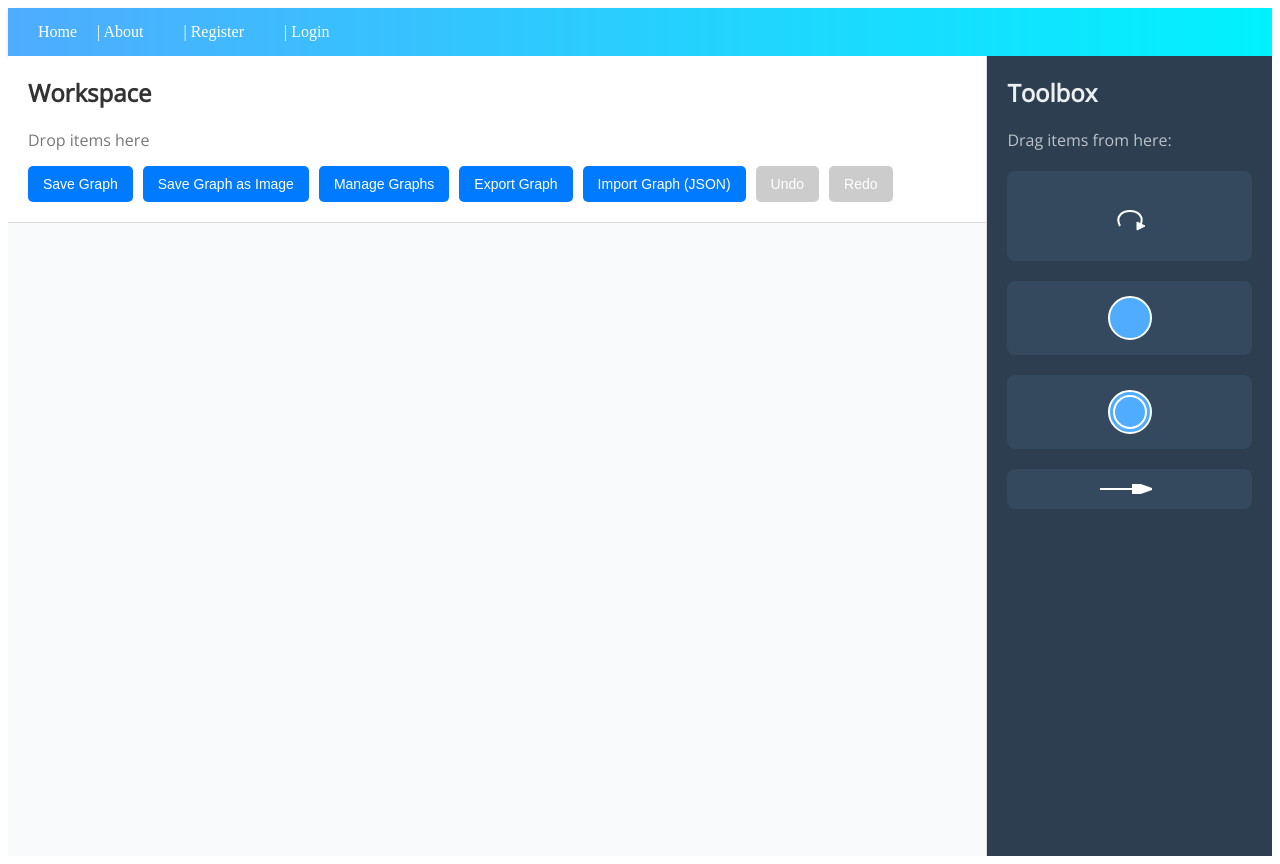
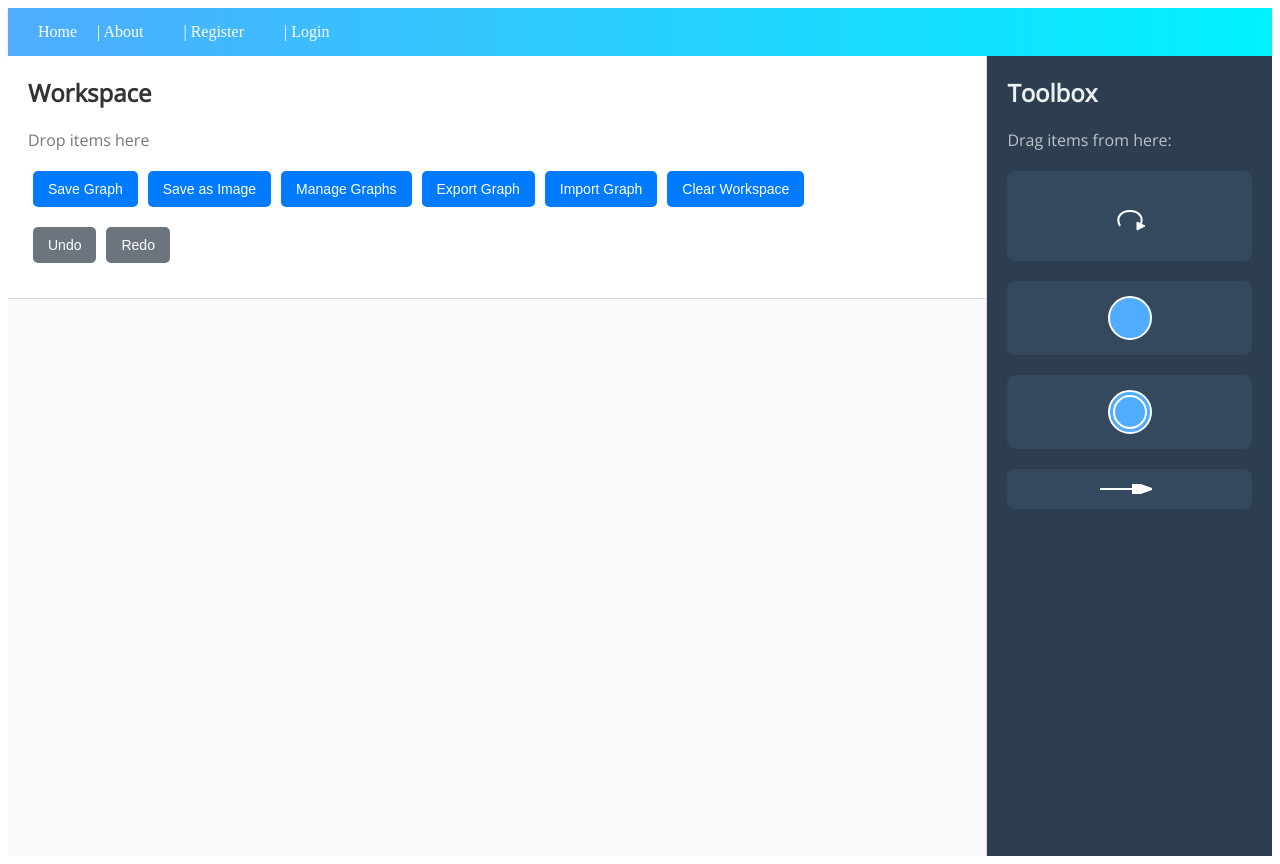
Before and after one commit to davidvenuto/Projects-Fall-2024, a Vue app in the folder client/: page / in a window 1280 px wide. Built offline with nearby package versions, Linux system fonts and the light colour scheme; what vue3-google-login would draw is missing.

Commit message:
Updated styling, and added clear workspace button.

```diff
--- a/client/src/views/Home.vue
+++ b/client/src/views/Home.vue
@@ -4,13 +4,22 @@
       <div class="workspace-header">
   <h2 class="workspace-title">Workspace</h2>
   <p>Drop items here</p>
+
+  <!-- File Operations Group -->
+  <div class="button-group file-operations">
     <button @click="openSaveModal">Save Graph</button>
-        <button @click="saveAsImage">Save Graph as Image</button>
+    <button @click="saveAsImage">Save as Image</button>
     <button @click="loadGraph">Manage Graphs</button>
     <button @click="saveGraphsAsJSON">Export Graph</button>
-        <button @click="importJSON">Import Graph (JSON)</button>
+    <button @click="importJSON">Import Graph</button>
+    <button @click="clearWorkspace">Clear Workspace</button>
+  </div>
+
+  <!-- Edit Operations Group -->
+  <div class="button-group edit-operations">
     <button @click="undoLastAction" :disabled="actionHistory.length === 0">Undo</button>
     <button @click="redoLastAction" :disabled="redoStack.length === 0">Redo</button>
+  </div>
 </div>
 
       <div class="workspace" ref="workspace" @dragover.prevent="onDragOver" @drop="onDrop">
@@ -63,7 +72,8 @@
             </li>
           </ul>
           <button @click="loadSelectedGraph" :disabled="selectedGraphId === null">Load Graph</button>
-    <button @click="deleteSelectedGraph" :disabled="selectedGraphId === null" class="delete-button">Delete Graph</button>
+          <button @click="deleteSelectedGraph" :disabled="selectedGraphId === null" class="delete-button">Delete
+            Graph</button>
           <button @click="showGraphModal = false">Cancel</button>
         </div>
       </div>
@@ -166,6 +176,20 @@ export default {
     };
   },
   methods: {
+    clearWorkspace() {
+      const confirmation = confirm(
+        'Are you sure you want to clear the workspace? This action cannot be undone and you will lose your current progress.'
+      );
+      if (confirmation) {
+        this.nodes = [];
+        this.edges = [];
+        this.actionHistory = [];
+        this.redoStack = [];
+        this.hasInitialState = false;
+        this.stateCounter = 0;
+      }
+    },
+
     undoLastAction() {
       const lastAction = this.actionHistory.pop();
       if (!lastAction) {
@@ -173,7 +197,6 @@ export default {
         return;
       }
 
-  // Move the undone action to the redo stack
       this.redoStack.push(lastAction);
 
       switch (lastAction.type) {
--- a/client/src/views/css/home.css
+++ b/client/src/views/css/home.css
@@ -366,3 +366,62 @@
     background-color: #ffa39e;
     cursor: not-allowed;
   }
+
+  .button-group {
+    display: flex;
+    flex-wrap: wrap;
+    margin-bottom: 10px;
+  }
+
+  .button-group button {
+    margin: 5px;
+    padding: 10px 15px;
+    font-size: 14px;
+    cursor: pointer;
+    border: none;
+    border-radius: 5px;
+    transition: background-color 0.3s ease;
+  }
+
+  /* Default button colors */
+.button-group.file-operations button {
+  background-color: #007bff;
+  color: #ffffff;
+}
+
+.button-group.file-operations button:hover {
+  background-color: #0056b3;
+}
+
+/* Edit operation buttons */
+.button-group.edit-operations button {
+  background-color: #28a745;
+  color: #ffffff;
+}
+
+.button-group.edit-operations button:hover {
+  background-color: #218838;
+}
+
+/* Clear Workspace button - emphasize caution */
+.button-group button.clear-workspace {
+  background-color: #dc3545;
+}
+
+.button-group button.clear-workspace:hover {
+  background-color: #c82333;
+}
+
+/* Disabled buttons */
+.button-group button[disabled] {
+  background-color: #6c757d;
+  cursor: not-allowed;
+}
+
+/* Responsive adjustments */
+@media (max-width: 768px) {
+  .button-group {
+    flex-direction: column;
+    align-items: stretch;
+  }
+}
```
Also changed, not shown: 2 other files (tests, documents, lock files or other folders). Lines whose indentation alone changed are shown as unchanged.
